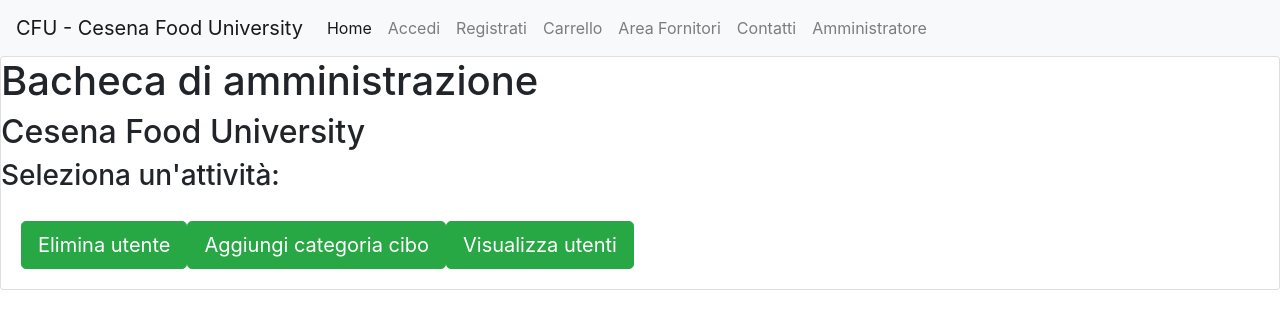
After one commit to elizabetabudini/food-delivery-website, a PHP site: page /homeadmin.php in a window 1280 px wide. The commit adds this page. Shown: the top 329 px of the page. Run offline with PHP 8.4, Linux system fonts and the light colour scheme; some libraries are stand-ins or nearby versions.

Commit message:
aggiunta home amministratore

```diff
--- /dev/null
+++ b/codice (trascina questa cartella su Atom)/php/homeadmin.php
@@ -0,0 +1,41 @@
+<!DOCTYPE html>
+<html lang="it" dir="ltr">
+  <head>
+    <meta charset="utf-8">
+    <title>CFU - Accedi</title>
+    <!-- Bootstrap core CSS -->
+    <link rel="stylesheet" href="./../css/bootstrap.min.css">
+    <link href="./../css/full.css" rel="stylesheet">
+    <link href="./../css/form.css" rel="stylesheet">
+    <link href="./../css/admin.css" rel="stylesheet">
+    <meta name="viewport" content="width=device-width, initial-scale=1.0">
+
+  </head>
+  <body>
+  <?php include 'menu.php'; ?>
+  <form class="card card-sm">
+    <h1>Bacheca di amministrazione</h1>
+    <h2>Cesena Food University</h2>
+    <h3>Seleziona un'attività:</h3>
+    <div class="card-body row no-gutters align-items-center">
+      <div class="col-auto">
+          <i class="fas fa-search h4 text-body"></i>
+      </div>
+      <!--end of col-->
+      <div class="col-auto">
+          <button class="btn btn-lg btn-success" type="button">Elimina utente</button>
+      </div>
+      <div class="col-auto">
+          <button class="btn btn-lg btn-success" type="button">Aggiungi categoria cibo</button>
+      </div>
+      <div class="col-auto">
+          <button class="btn btn-lg btn-success" type="button">Visualizza utenti</button>
+      </div>
+      <!--end of col-->
+    </div>
+  </form>
+ <!-- Bootstrap core JavaScript -->
+  <script src="https://ajax.googleapis.com/ajax/libs/jquery/1.12.4/jquery.min.js"></script>
+  <script src="./../js/bootstrap.min.js"></script>
+  </body>
+</html>
--- a/codice (trascina questa cartella su Atom)/php/menu.php
+++ b/codice (trascina questa cartella su Atom)/php/menu.php
@@ -24,6 +24,9 @@
   <li class="nav-item">
     <a class="nav-link" href="#">Contatti</a>
   </li>
+  <li class="nav-item">
+    <a class="nav-link" href="accedi.php">Amministratore</a>
+  </li>
 
 </ul>
 </div>
```
Also changed, not shown: codice (trascina questa cartella su Atom)/css/admin.css (added, +17 -0 lines).
